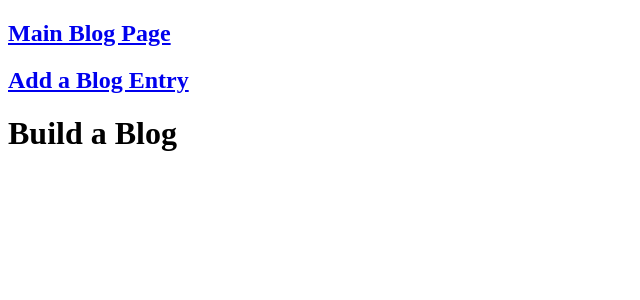
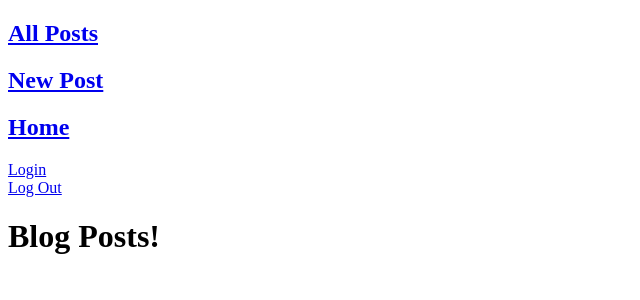
Before and after one commit to KajaGrabowska/blogz, a Flask app: page /blog in a window 1280 px wide. Shown: the top 300 px of the page, without its empty margins (0-640 px from the left). Run offline with Flask 2, Linux system fonts and the light colour scheme; data that the repository does not hold is empty.

Commit message:
Almost done

```diff
--- a/main.py
+++ b/main.py
@@ -1,9 +1,9 @@
-from flask import Flask, request, redirect, render_template, flash
+from flask import Flask, request, redirect, render_template, flash, session
 from flask_sqlalchemy import SQLAlchemy
 
 app = Flask(__name__)
 app.config['DEBUG'] = True
-app.config['SQLALCHEMY_DATABASE_URI'] = 'mysql+pymysql://build-a-blog:wakacje@localhost:3306/build-a-blog'
+app.config['SQLALCHEMY_DATABASE_URI'] = 'mysql+pymysql://blogz:wakacje10@localhost:3306/blogz'
 app.config['SQLALCHEMY_ECHO'] = True
 app.secret_key = 'A0Zr98j/3yX R~XHH!jmN]LWX/,?RU'
 db = SQLAlchemy(app)
@@ -14,11 +14,90 @@ class Blog(db.Model):
     id = db.Column(db.Integer, primary_key=True)
     title = db.Column(db.String(255))
     body = db.Column(db.Text)
+    owner_id = db.Column(db.Integer, db.ForeignKey('user.id'))
 
-    def __init__(self, title, body):
+    def __init__(self, title, body, owner):
         self.title = title
         self.body = body
+        self.owner = owner
 
+
+class User(db.Model):
+
+    id = db.Column(db.Integer, primary_key=True)
+    username = db.Column(db.String(15))
+    password = db.Column(db.String(15))
+    blogs = db.relationship('Blog', backref='owner')
+
+    def __init__(self, username, password):
+        self.username = username
+        self.password = password
+
+
+@app.before_request
+def require_login():
+    allowed_routes = ['login', 'blog', 'index', 'signup']
+    if request.endpoint not in allowed_routes and 'username' not in session:
+        return redirect('/login')
+
+
+@app.route('/login', methods=['POST', 'GET'])
+def login():
+    if request.method == 'GET':
+        return render_template("login.html")
+    else:
+        username = request.form['username']
+        password = request.form['password']
+        user = User.query.filter_by(username=username).first()
+        if user and password:
+            session['username'] = username
+            return redirect('/newpost')
+        if user and not password:
+            flash("Incorrect password")
+            return redirect('/login')
+        if not username:
+            flash("Username does not exist")
+            return redirect('/login')
+
+
+@app.route('/logout')
+def logout():
+    del session['username']
+    return redirect('/blog')
+
+
+@app.route('/signup', methods=['POST', 'GET'])
+def signup():
+    if request.method == 'GET':
+        return render_template("signup.html")
+    if request.method == 'POST':
+        username = request.form['username']
+        password = request.form['password']
+        verify = request.form['verify']
+
+        existing_user = User.query.filter_by(username=username).first()
+        if not existing_user:
+            if username == "" or password == "" or verify == "":
+                flash("One or more fields are invalid")
+                return redirect('/signup')
+            elif len(username) < 3 or len(username) > 15:
+                flash("This is not a valid username")
+                return redirect('/signup')
+            elif len(password) < 3 or len(password) > 15:
+                flash("This is not a valid password")
+                return redirect('/signup')
+            elif password != verify:
+                flash("The password do not match")
+                return redirect('/signup')
+            else:
+                new_user = User(username, password)
+                db.session.add(new_user)
+                db.session.commit()
+                session['username'] = username
+                return redirect('/newpost')
+        else:
+            flash("Username already exists")
+            return redirect('/signup')
 
 @app.route('/newpost', methods=['POST', 'GET'])
 def newpost():
@@ -28,6 +107,8 @@ def newpost():
     else:
         title = request.form['title']
         body = request.form['body']
+        owner = User.query.filter_by(username=session['username']).first()
+
 
         title_error = request.args.get("title_error")
         body_error = request.args.get("body_error")
@@ -42,7 +123,7 @@ def newpost():
             body_error = "Please fill in the body"
 
         if not title_error and not body_error:
-            new_post = Blog(title, body)
+            new_post = Blog(title, body, owner)
             db.session.add(new_post)
             db.session.commit()
             blog = Blog.query.filter_by(id=new_post.id).first()
@@ -65,6 +146,12 @@ def blog():
         return render_template('blog.html', blog_posts = blog_posts)
 
 
+@app.route('/')
+def index():
+    users = User.query.all()
+    return render_template("index.html", users=users)
+
+
 
 if __name__ == '__main__':
     app.run()
--- a/templates/base.html
+++ b/templates/base.html
@@ -1,7 +1,7 @@
 <!doctype html>
 <html>
     <head>
-        <title>Build a Blog</title>
+        <title>Blogz</title>
         <style type="text/css">
             nav {
                 display: block;
@@ -13,9 +13,25 @@
     </head>
 <body>
     <nav>
-        <h2><a href="/blog">Main Blog Page</a></h2>
-        <h2><a href="/newpost">Add a Blog Entry</a></h2>
+        <h2><a href="/blog">All Posts</a></h2>
+        <h2><a href="/newpost">New Post</a></h2>
+        <h2><a href="/">Home</a></h2>
     </nav>
+
+    <div>
+        <a href='/login'>Login</a>
+    </div>
+    <div>
+        <a href='/logout'>Log Out</a>
+    </div>
+
+    {% with messages = get_flashed_messages(with_categories=True) %}
+            <ul>
+            {% for category, message in messages %}
+                <li class="{{category}}">{{message}}</li>
+            {% endfor %}
+            </ul>
+    {% endwith %}
 
     {% block content %}
     {% endblock %}
--- a/templates/blog.html
+++ b/templates/blog.html
@@ -3,7 +3,7 @@
 {% block content %}
 
 
-<h1>Build a Blog</h1>
+<h1>Blog Posts!</h1>
 
 {% for post in blog_posts %}
 <p><a href="./blog?id={{post.id}}">{{post.title}}</a><br>{{post.body}}</p>
--- a/templates/newpost.html
+++ b/templates/newpost.html
@@ -1,7 +1,7 @@
 {% extends "base.html" %}
 
 {% block content %}
-    <h1>Add a Blog Entry</h1>
+    <h1>New Post</h1>
 
     <form action="/newpost" method='post'/>
         <p><label>Title for your new blog:<br><input type="text" name="title" value="{{title}}"/></label></p>
@@ -13,6 +13,7 @@
             <span class='error'>{{ body_error }}</span>
             {% endif %}
             <input type="hidden" name="id" value="{{ id }}"/>
+            <input type="hidden" name="owner_id" value="{{owner_id}}" />
         <p><input type="submit" value="Add Entry"/></p>
     </form>
 
```
Also changed, not shown: templates/index.html (added, +15 -0 lines), templates/login.html (added, +23 -0 lines), templates/signup.html (added, +28 -0 lines).
